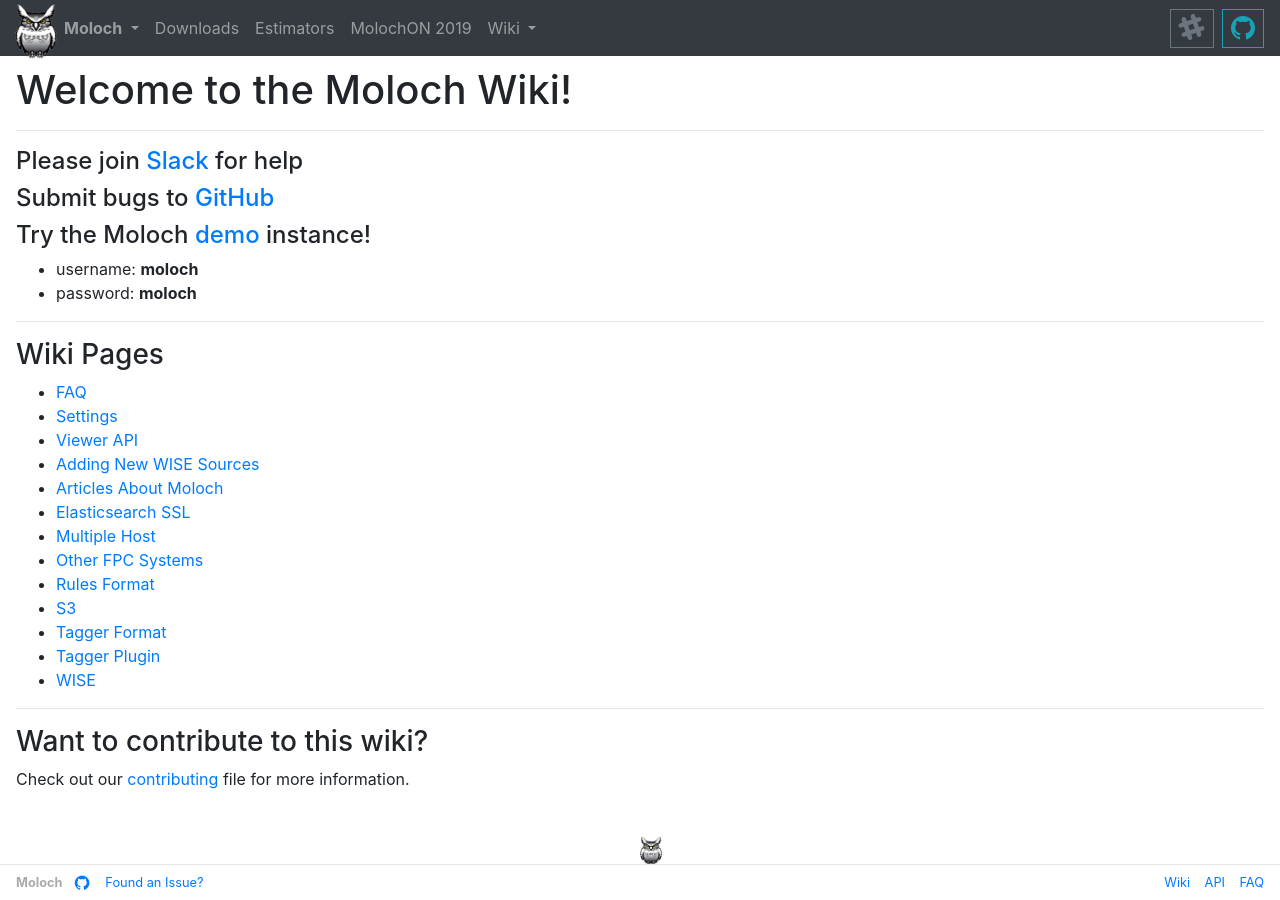
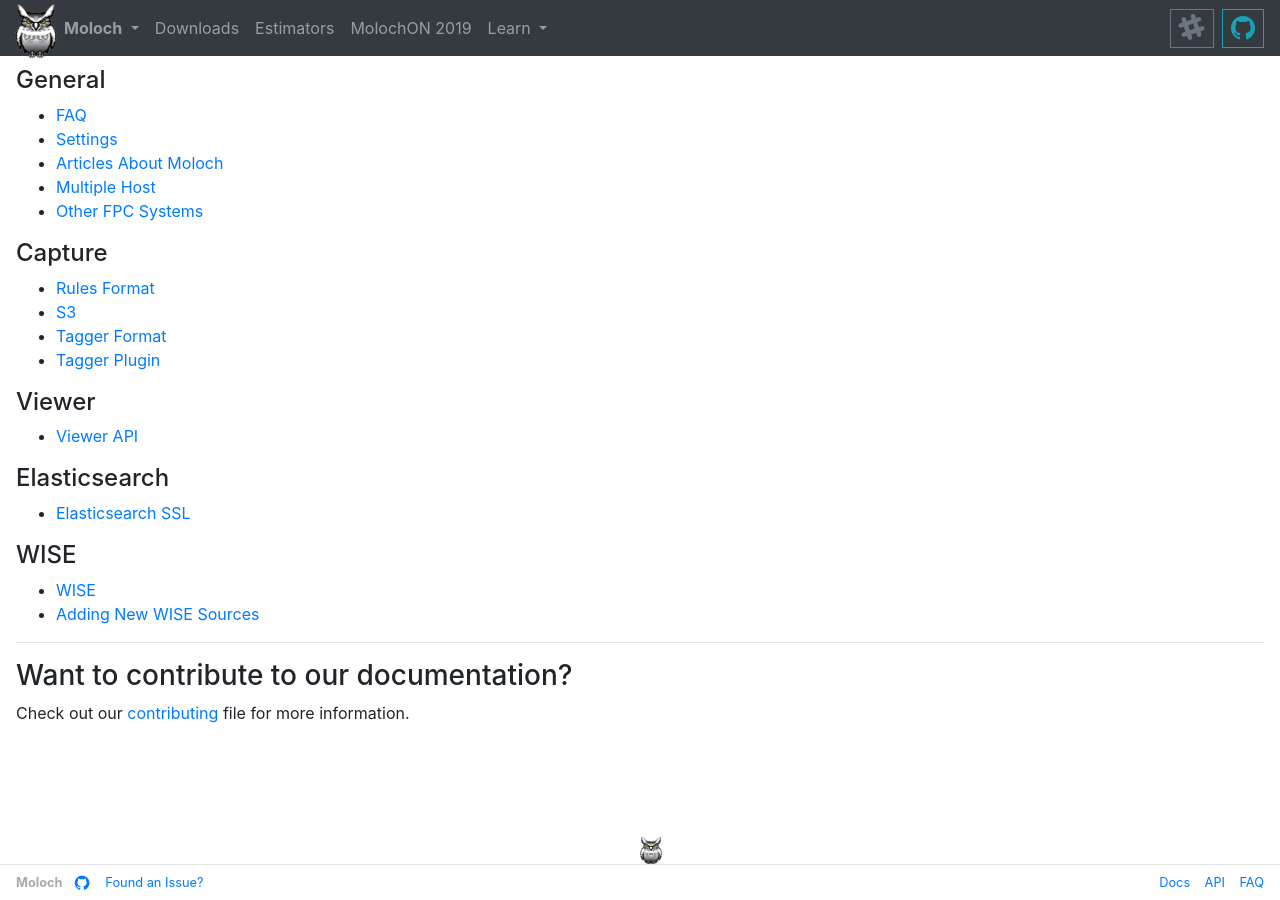
Before and after one commit to aol/molochweb, a Jekyll site: the page built from _wiki/home.md, in a window 1280 px wide. Built offline with Jekyll 4.4.1, drawn with Linux system fonts in a browser that asks for light colours.

Commit message:
change wiki name to docs, redo docs home

```diff
--- a/_includes/footer.html
+++ b/_includes/footer.html
@@ -22,7 +22,7 @@
   </a>
   <span class="pull-right">
     <a href="wikihome"
-      class="no-decoration">Wiki</a>&nbsp;&nbsp;&nbsp;
+      class="no-decoration">Docs</a>&nbsp;&nbsp;&nbsp;
     <a href="api"
       class="no-decoration">API</a>&nbsp;&nbsp;&nbsp;
     <a href="faq"
--- a/_includes/navbar.html
+++ b/_includes/navbar.html
@@ -46,11 +46,12 @@
             href="index#screenshots">
             Screenshots
           </a>
+          <!--
           <a class="dropdown-item download-link"
             onclick="setActive('download')"
             href="index#download">
             Downloads
-          </a>
+          </a> -->
           <a class="dropdown-item help-link"
             onclick="setActive('help')"
             href="index#help">
@@ -125,13 +126,9 @@
           role="button"
           aria-haspopup="true"
           aria-expanded="false">
-          Wiki
+          Learn
         </a>
         <div class="dropdown-menu">
-          <a class="dropdown-item wikihome-link"
-            href="wikihome">
-            Home
-          </a>
           <a class="dropdown-item faq-link"
             href="faq">
             FAQ
@@ -144,15 +141,13 @@
             href="api">
             API
           </a>
+          <a class="dropdown-item wikihome-link"
+            href="wikihome">
+            Docs
+          </a>
         </div>
       </li>
       <span class="d-sm-block d-md-none">
-        <li class="nav-item">
-          <a class="nav-link wikihome-link"
-            href="wikihome">
-            Wiki Home
-          </a>
-        </li>
         <li class="nav-item">
           <a class="nav-link faq-link"
             href="faq">
@@ -169,6 +164,12 @@
           <a class="nav-link api-link"
             href="api">
             API
+          </a>
+        </li>
+        <li class="nav-item">
+          <a class="dropdown-item wikihome-link"
+            href="wikihome">
+            Docs
           </a>
         </li>
       </span>
--- a/_wiki/home.md
+++ b/_wiki/home.md
@@ -6,39 +6,34 @@
 
 <div class="full-height-and-width-container with-footer p-3" markdown="1">
 
-# Welcome to the Moloch Wiki!
-
----
-
-#### Please join [Slack](https://slackinvite.molo.ch) for help
-
-#### Submit bugs to [GitHub](https://github.com/aol/moloch/issues)
-
-#### Try the Moloch [demo](https://demo.molo.ch/?date=-1) instance!
-   - username: **moloch**
-   - password: **moloch**
-
----
-
-### Wiki Pages
+#### General
 
 - [FAQ](faq)
 - [Settings](settings)
-- [Viewer API](api)
-- [Adding New WISE Sources](wisesources)
 - [Articles About Moloch](articles)
-- [Elasticsearch SSL](esssl)
 - [Multiple Host](multihost)
 - [Other FPC Systems](otherfpc)
+
+#### Capture
 - [Rules Format](rulesformat)
 - [S3](s3)
 - [Tagger Format](taggerformat)
 - [Tagger Plugin](tagger)
+
+#### Viewer
+- [Viewer API](api)
+
+#### Elasticsearch
+- [Elasticsearch SSL](esssl)
+
+#### WISE
 - [WISE](wise)
+- [Adding New WISE Sources](wisesources)
+
 
 ---
 
-### Want to contribute to this wiki?
+### Want to contribute to our documentation?
 
 Check out our [contributing](https://github.com/aol/molochweb/blob/master/CONTRIBUTING.md) file for more information.
 
```
